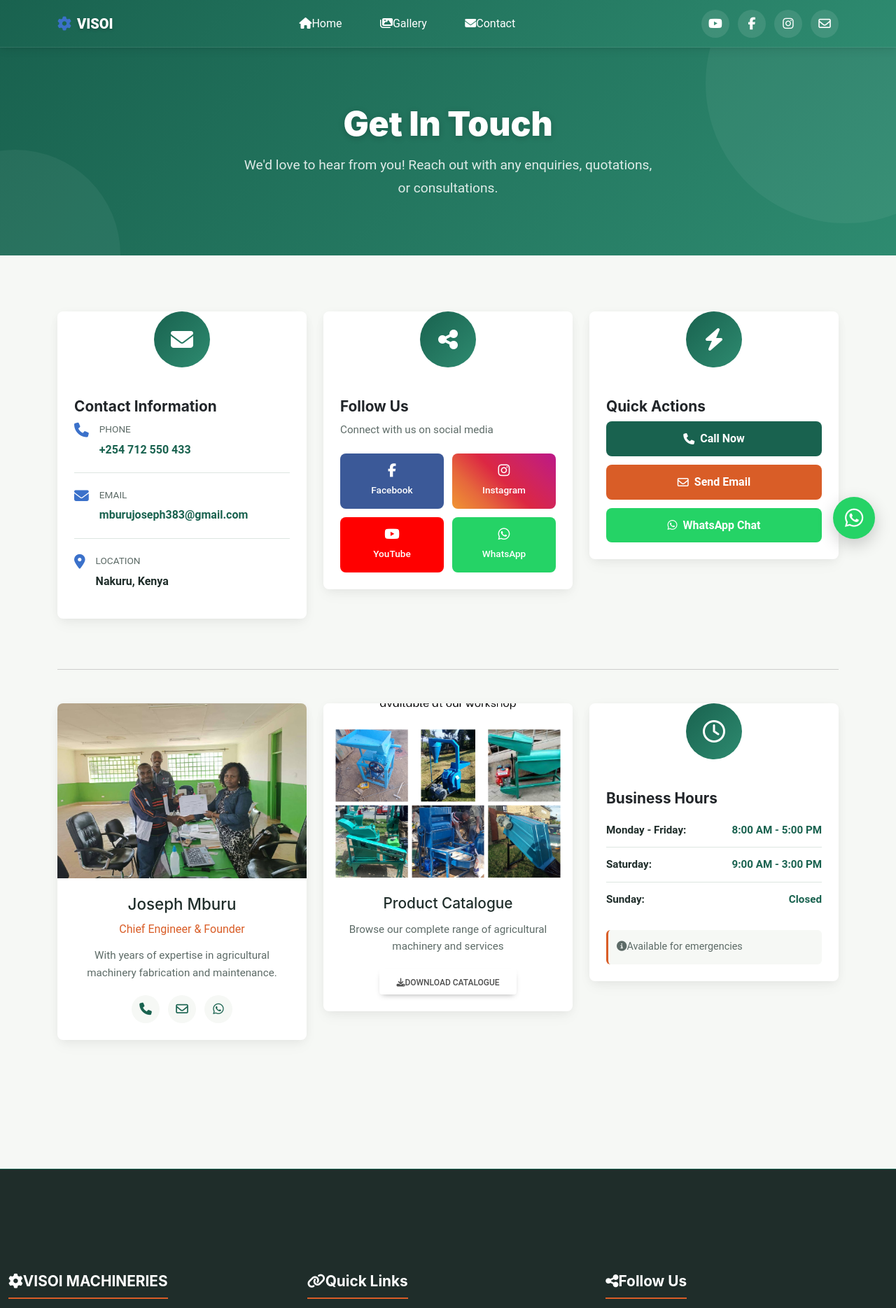
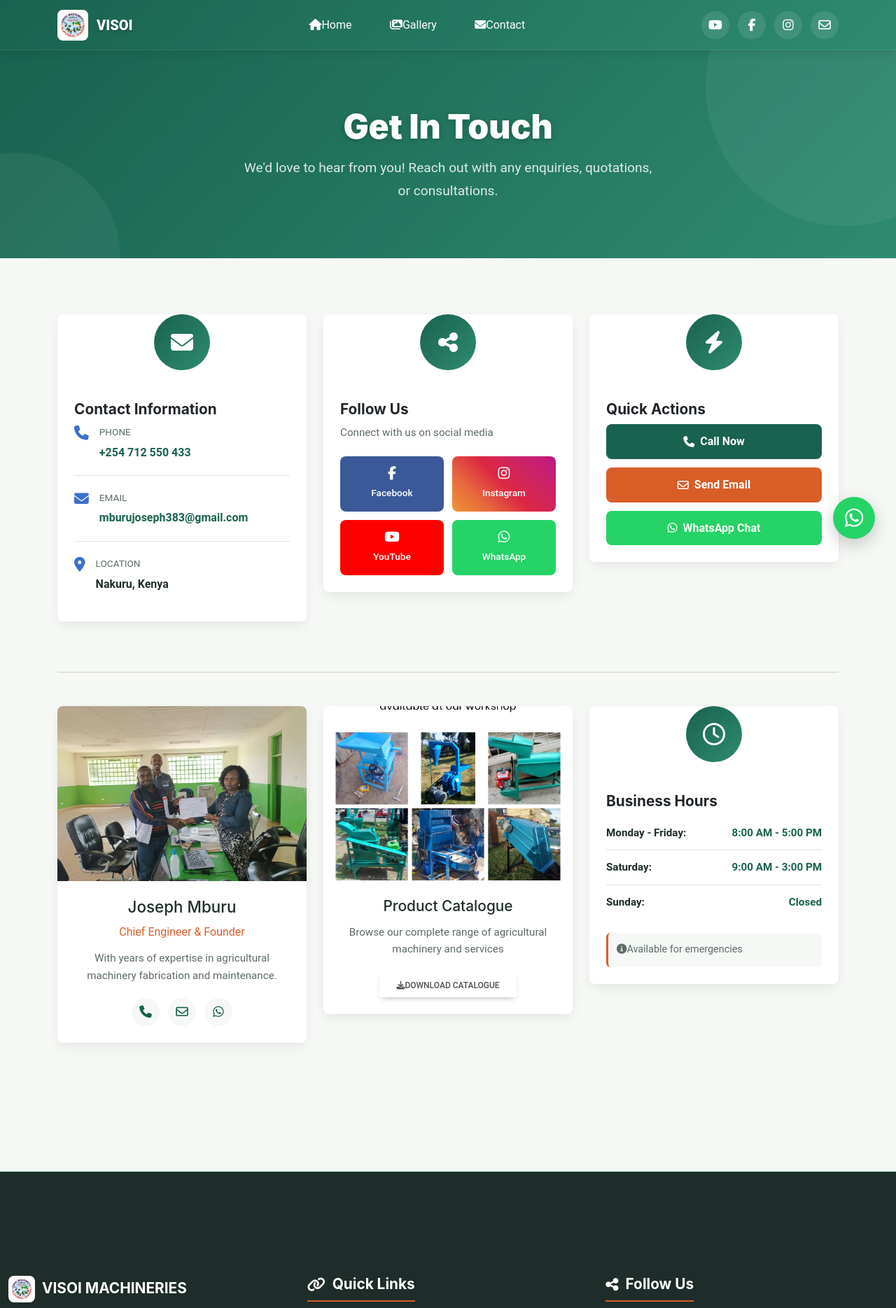
Before and after one commit to Paulwamaria/visoi, a React (Create React App) app: page /contacts in a window 1280 px wide. Shown: the top 1869 px of the page at 70% size. Built offline with nearby package versions, Linux system fonts and the light colour scheme; a web font is replaced by a local one.

Commit message:
Add logo

```diff
--- a/src/components/footer.js
+++ b/src/components/footer.js
@@ -20,7 +20,8 @@ const Footer = () => {
                     <MDBCol md="4" className="mb-4 mb-md-0">
                         <div className="footer-section">
                             <h5 className="footer-section-title">
-                                <i className="fa fa-cog mr-2"></i>VISOI MACHINERIES
+                                <img src="/logo.png" alt="Visoi Machineries logo" className="footer-logo" />
+                                VISOI MACHINERIES
                             </h5>
                             <p className="footer-description">
                                 Leading provider of premium agricultural machinery, maintenance, and fabrication services in Nakuru.
--- a/src/components/navbar.js
+++ b/src/components/navbar.js
@@ -14,7 +14,7 @@ class Mynavbar extends React.Component {
 					<Navbar expand="lg" className="navbar-professional sticky-top">
 						<Container>
 							<Navbar.Brand href="/" className="brand-text">
-								<i className="fa fa-cog text-primary mr-2"></i>
+								<img src="/logo.png" alt="Visoi Machineries logo" className="brand-logo" />
 								<span>VISOI</span>
 							</Navbar.Brand>
 							<Navbar.Toggle className="toggle-custom" aria-controls="basic-navbar-nav">
--- a/src/styles/footer.css
+++ b/src/styles/footer.css
@@ -21,6 +21,7 @@
 }
 
 .footer-section-title {
+  align-items: center;
   font-size: 1.3rem;
   color: white;
   margin-bottom: 20px;
@@ -28,7 +29,17 @@
   letter-spacing: 0;
   padding-bottom: 10px;
   border-bottom: 2px solid var(--secondary-color, #d95d27);
-  display: inline-block;
+  display: inline-flex;
+  gap: 10px;
+}
+
+.footer-logo {
+  background-color: white;
+  border-radius: 8px;
+  height: 38px;
+  object-fit: contain;
+  padding: 4px;
+  width: 38px;
 }
 
 .footer-description {
--- a/src/styles/navbar.css
+++ b/src/styles/navbar.css
@@ -19,6 +19,15 @@
   display: flex;
   align-items: center;
   gap: 8px;
+}
+
+.brand-logo {
+  background-color: white;
+  border-radius: 8px;
+  height: 44px;
+  object-fit: contain;
+  padding: 4px;
+  width: 44px;
 }
 
 .brand-text:hover {
@@ -153,6 +162,11 @@
     font-size: 1.1rem;
   }
 
+  .brand-logo {
+    height: 38px;
+    width: 38px;
+  }
+
   .social-link {
     width: 36px;
     height: 36px;
```
Also changed, not shown: public/logo.png (added).
